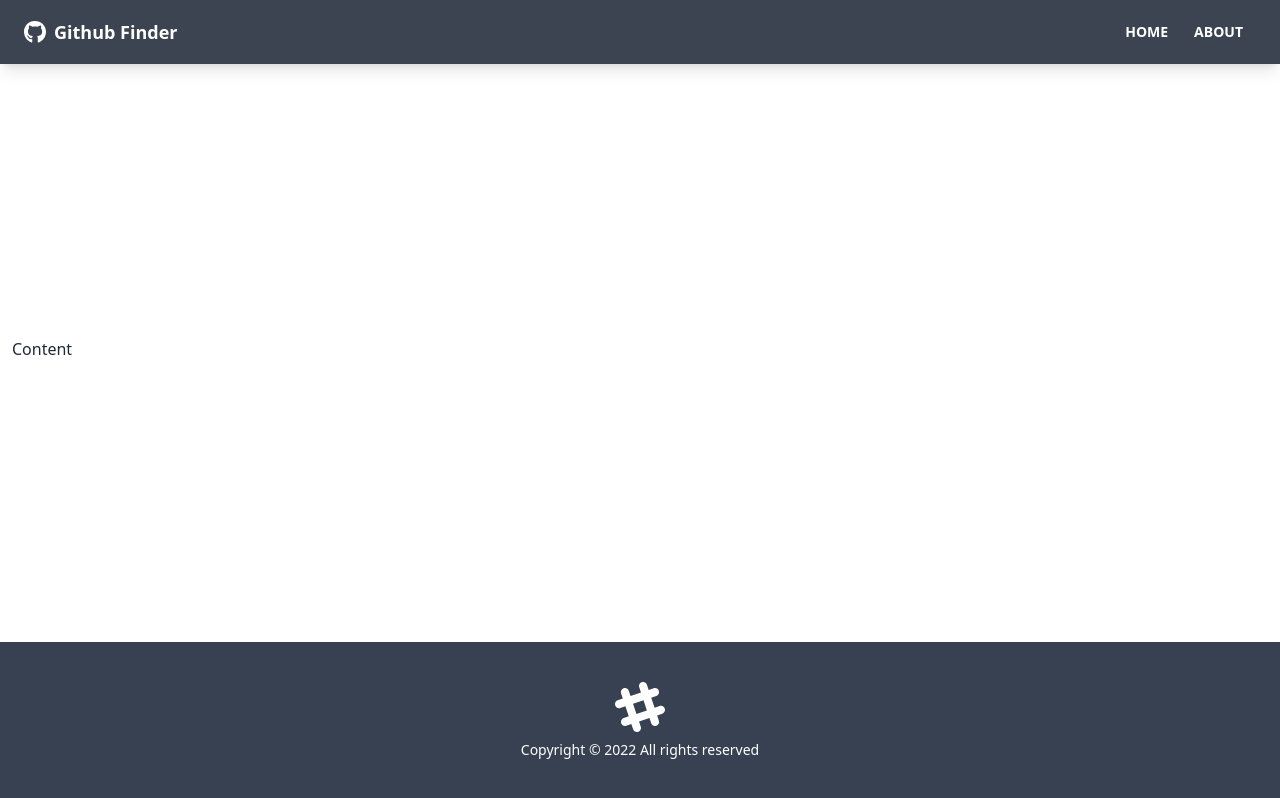
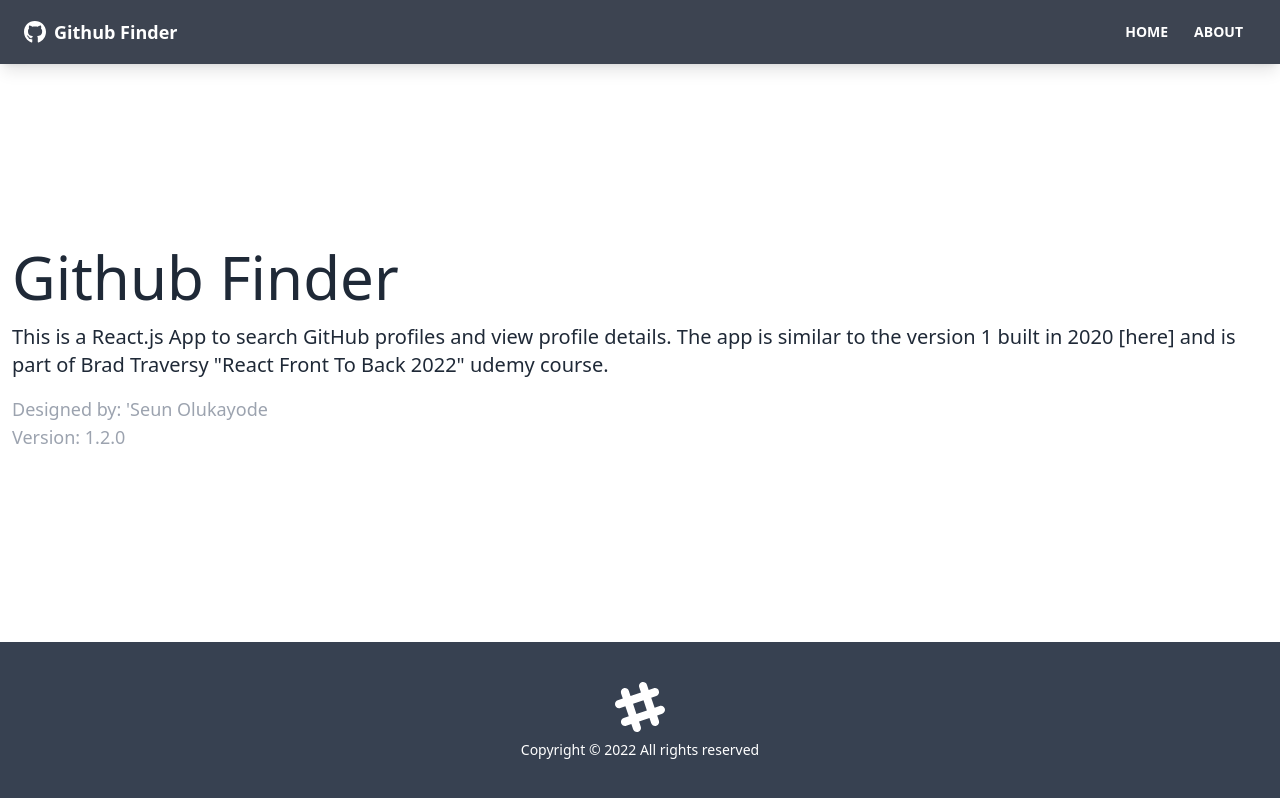
Before and after one commit to oluwasheeun/gtihub-finder-v2, a React (Create React App) app: page /about in a window 1280 px wide. Built offline with nearby package versions, Linux system fonts and the light colour scheme.

Commit message:
Pages components and routers created

```diff
--- a/src/App.js
+++ b/src/App.js
@@ -1,13 +1,25 @@
-import { BrowserRouter as Router, Route } from 'react-router-dom'
+import { BrowserRouter as Router, Route, Routes } from 'react-router-dom'
 import Navbar from './components/layout/Navbar'
 import Footer from './components/layout/Footer'
+import Home from './pages/Home'
+import About from './pages/About'
+import NotFound from './pages/NotFound'
 
 function App() {
 	return (
 		<Router>
 			<div className='flex flex-col justify-between h-screen'>
 				<Navbar />
-				<main className='container mx-auto px-3 pb-12'>Content</main>
+
+				<main className='container mx-auto px-3 pb-12'>
+					<Routes>
+						<Route path='/' element={<Home />} />
+						<Route path='/about' element={<About />} />
+						<Route path='/notfound' element={<NotFound />} />
+						<Route path='*' element={<NotFound />} />
+					</Routes>
+				</main>
+
 				<Footer />
 			</div>
 		</Router>
--- /dev/null
+++ b/src/pages/About.jsx
@@ -0,0 +1,25 @@
+function About() {
+	return (
+		<div>
+			<h1 className='text-6xl mb-4'>Github Finder</h1>
+			<p className='mb-4 text-xl font-light'>
+				This is a React.js App to search GitHub profiles and view profile details. The app is similar to the version 1
+				built in 2020{' '}
+				<a href='https://github.com/oluwasheeun/github-User-Finder/' target='_blank'>
+					{' '}
+					[here]
+				</a>{' '}
+				and is part of <a href='https://traversymedia.com'> Brad Traversy</a>{' '}
+				<a href='https://www.udemy.com/course/react-front-to-back-2022/' target='_blank'>
+					{' '}
+					"React Front To Back 2022"
+				</a>{' '}
+				udemy course.
+			</p>
+			<p className='text-lg text-gray-400'>Designed by: 'Seun Olukayode</p>
+			<p className='text-lg text-gray-400'>Version: 1.2.0</p>
+		</div>
+	)
+}
+
+export default About
--- /dev/null
+++ b/src/pages/Home.jsx
@@ -0,0 +1,5 @@
+function Home() {
+	return <h1>Home</h1>
+}
+
+export default Home
--- /dev/null
+++ b/src/pages/NotFound.jsx
@@ -0,0 +1,21 @@
+import { FaHome } from 'react-icons/fa'
+import { Link } from 'react-router-dom'
+
+function NotFound() {
+	return (
+		<div className='hero'>
+			<div className='text-center hero-content'>
+				<div className='max-w-lg'>
+					<h1 className='text-8xl font-bold mb-8'>Oops!</h1>
+					<p className='text-5xl mb-8'>404 - Page not found!</p>
+					<Link to='/' className='btn btn-lg'>
+						<FaHome className='mr-2' />
+						Back To Home
+					</Link>
+				</div>
+			</div>
+		</div>
+	)
+}
+
+export default NotFound
```
